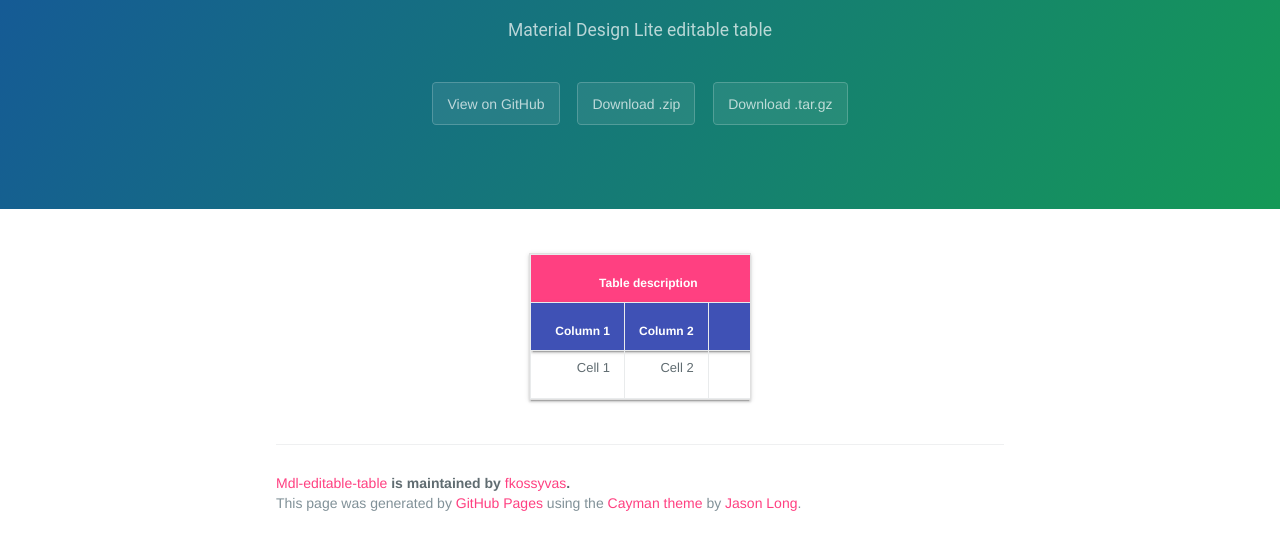
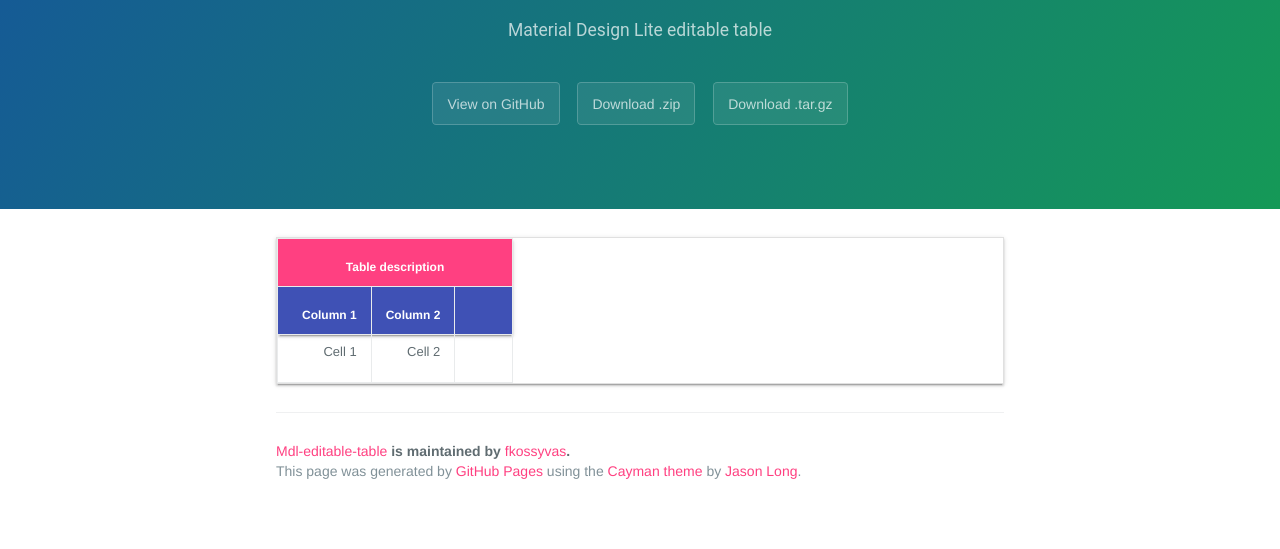
Before and after one commit to fkossyvas/mdl-editable-table, a plain HTML site: page index.html in a window 1280 px wide. Shown: the part 149-698 px from the top of the page. Drawn offline with nearby package versions, Linux system fonts and the light colour scheme.

Commit message:
Update index.html

```diff
--- a/index.html
+++ b/index.html
@@ -32,9 +32,6 @@
     </section>
 
     <section class="main-content">
-	<div class="mdl-grid">
-		<div class="mdl-layout-spacer"></div>
-			<div class="mdl-cell mdl-cell--4-col">
 				<table class="mdl-data-table  mdl-shadow--2dp">
 					<thead>
 						<tr class="mdl-js-button mdl-button--raised mdl-button--accent">
@@ -60,9 +57,6 @@
 						</tr>
 					</tbody>
 				</table>
-			</div>
-		<div class="mdl-layout-spacer"></div>
-	 </div>
 	<script src='https://cdnjs.cloudflare.com/ajax/libs/jquery/2.2.4/jquery.min.js'></script>
 	<script>
 	$('.table-add').click(function () {
```
